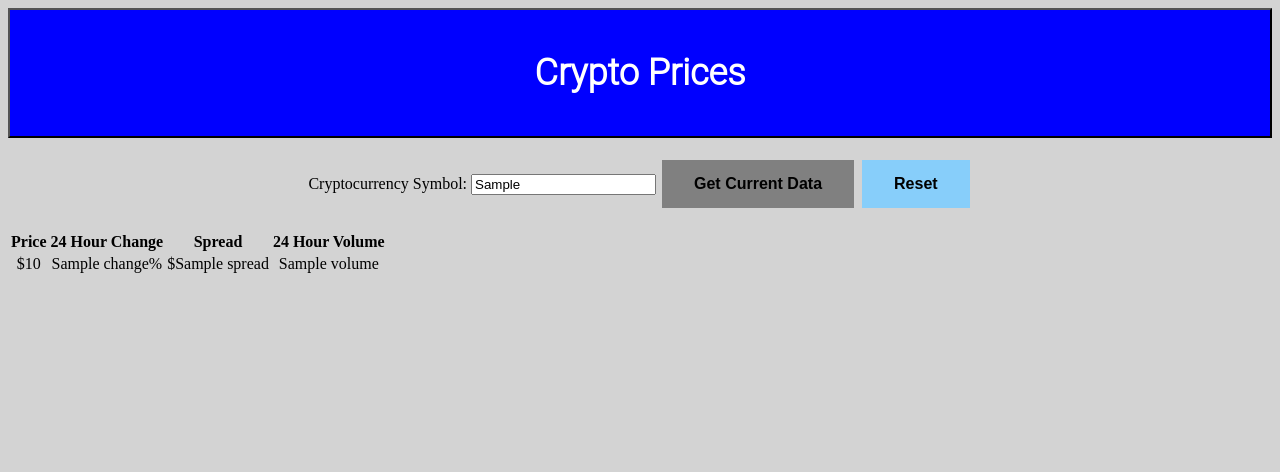
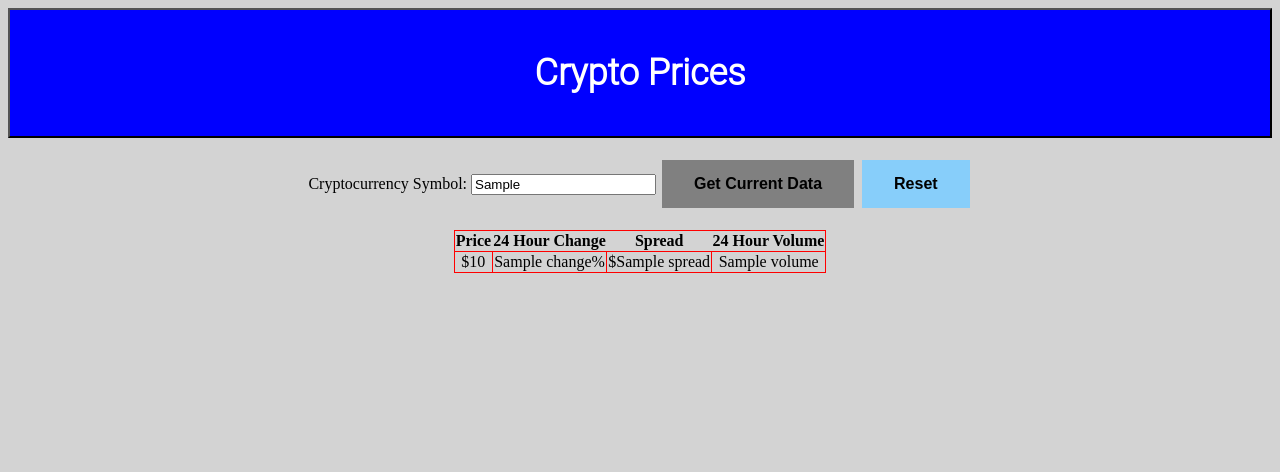
Before and after one commit to tsantanam/CryptoPrices, a Flask app: template templates/index.html in a window 1280 px wide. Shown: the top 472 px of the page. Run offline with Flask 2, Linux system fonts and the light colour scheme; the template is opened without the code that fills it: most values are stand-ins (such as "Sample title", 1, 10 or a date in 2020).

Commit message:
Update index.html

```diff
--- a/templates/index.html
+++ b/templates/index.html
@@ -1,6 +1,19 @@
 <!doctype html>
 
 <style>
+
+    table{
+border-collapse:collapse;
+border:1px solid #FF0000;
+}
+
+table td{
+border:1px solid #FF0000;
+}
+    .center {
+  margin-left: auto;
+  margin-right: auto;
+}
 
     .bg-cover {
     background-size: cover !important;
@@ -141,7 +154,7 @@
             <br><br>
 
 
-            <table>
+            <table class="center">
   <tr>
     <th>Price</th>
     <th>24 Hour Change</th>
```
